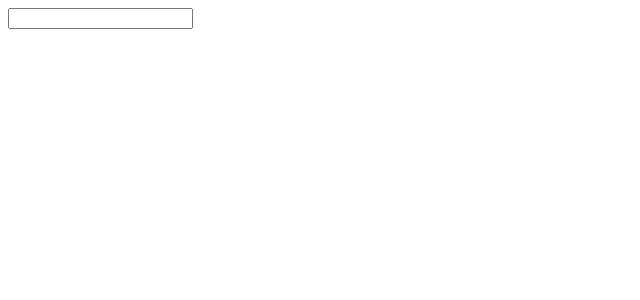
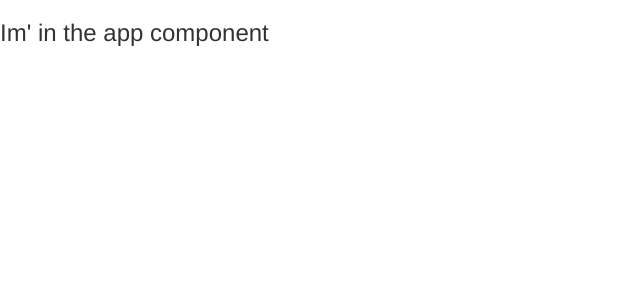
Before and after one commit to guthb/ngreview, an Angular app in the folder angular-app/: page / in a window 1280 px wide. Shown: the top 300 px of the page, without its empty margins (0-640 px from the left). Built offline with nearby package versions, Linux system fonts and the light colour scheme.

Commit message:
resetting and starting the app for project restart and app componentg

```diff
--- a/angular-app/angular.json
+++ b/angular-app/angular.json
@@ -23,6 +23,7 @@
               "src/assets"
             ],
             "styles": [
+              "node_modules/bootstrap/dist/css/bootstrap.min.css",
               "src/styles.css"
             ],
             "scripts": []
--- a/angular-app/package.json
+++ b/angular-app/package.json
@@ -20,6 +20,7 @@
     "@angular/platform-browser": "^6.1.0",
     "@angular/platform-browser-dynamic": "^6.1.0",
     "@angular/router": "^6.1.0",
+    "bootstrap": "^3.3.7",
     "core-js": "^2.5.4",
     "rxjs": "~6.2.0",
     "zone.js": "~0.8.26"
--- a/angular-app/src/app/app.component.html
+++ b/angular-app/src/app/app.component.html
@@ -1,2 +1 @@
-<input type="text" [(ngModel)]="name">
-<p>{{ name }}</p>
+<h3>Im' in the app component</h3>
--- a/angular-app/src/app/app.component.ts
+++ b/angular-app/src/app/app.component.ts
@@ -6,5 +6,4 @@ import { Component } from '@angular/core';
   styleUrls: ['./app.component.css']
 })
 export class AppComponent {
-  Name = 'Fred';
 }
--- a/angular-app/src/app/app.module.ts
+++ b/angular-app/src/app/app.module.ts
@@ -1,6 +1,5 @@
 import { BrowserModule } from '@angular/platform-browser';
 import { NgModule } from '@angular/core';
-import { FormsModule } from '@angular/forms'
 
 import { AppComponent } from './app.component';
 
@@ -9,8 +8,7 @@ import { AppComponent } from './app.component';
     AppComponent
   ],
   imports: [
-    BrowserModule,
-    FormsModule
+    BrowserModule
   ],
   providers: [],
   bootstrap: [AppComponent]
```
Also changed, not shown: 1 other file (tests, documents, lock files or other folders).
